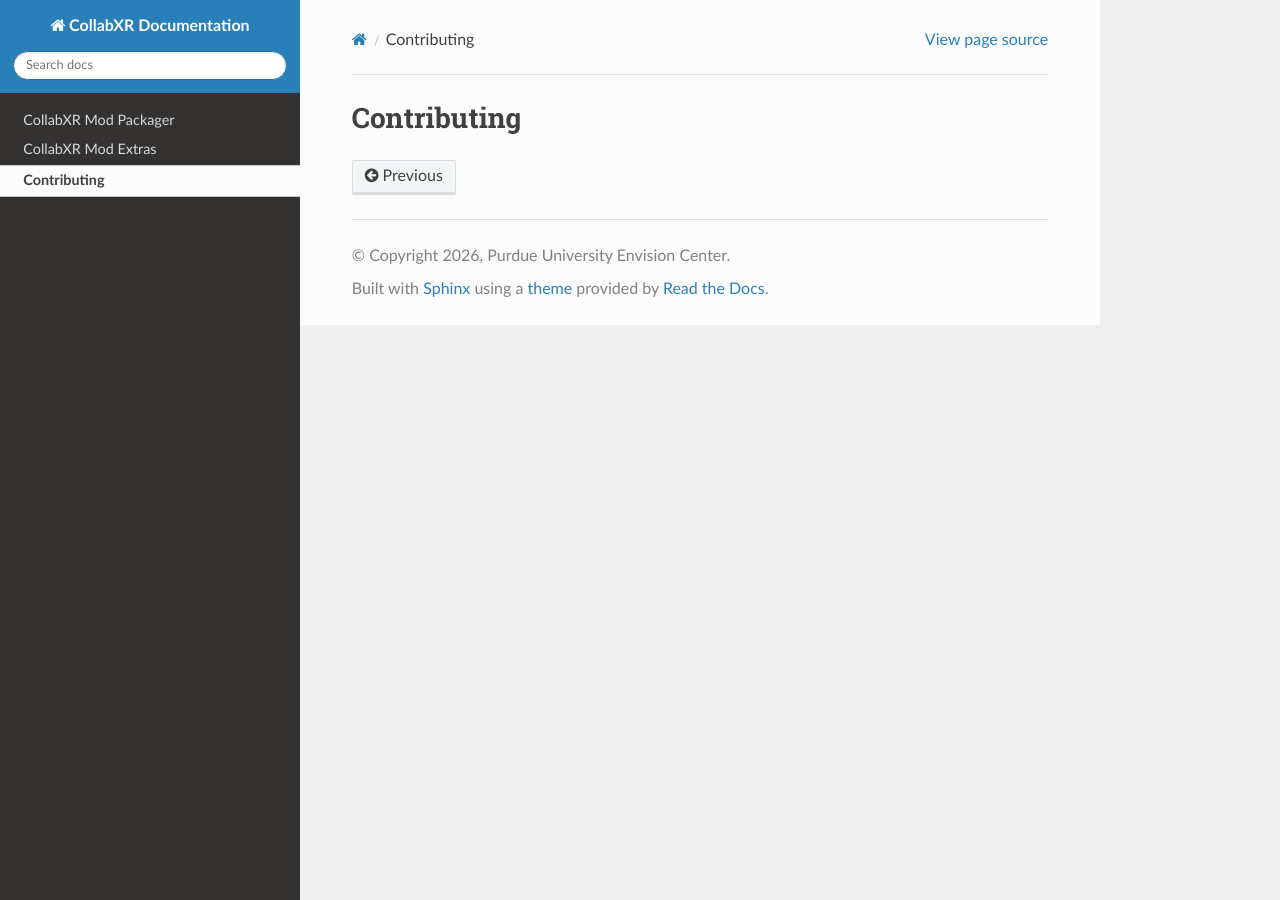
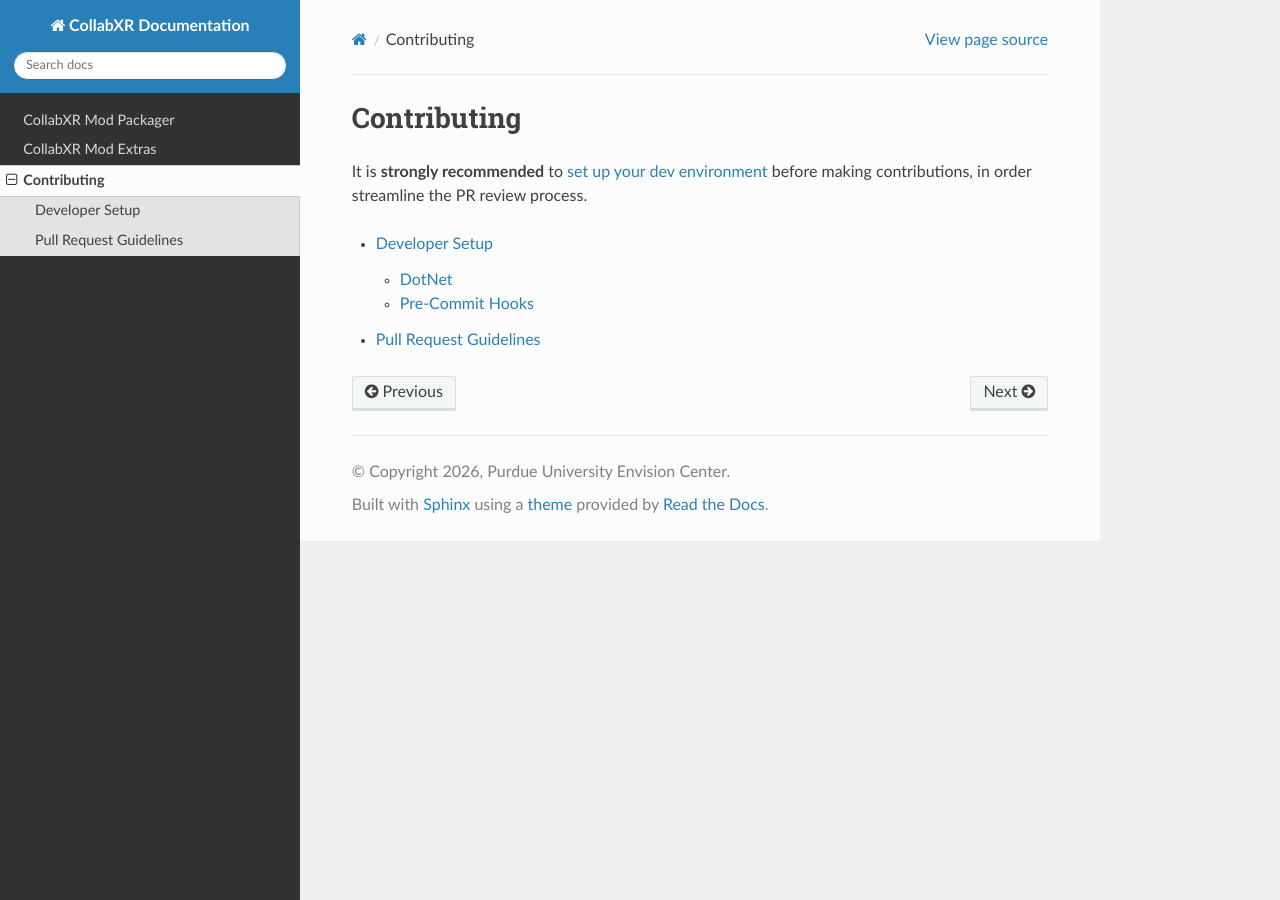
Before and after one commit to Envision-Center/CollabXR-Documentation, a Sphinx documentation site: the page built from docs/source/contribution.rst, in a window 1280 px wide. Built offline with Sphinx 7.4.7 and the Read the Docs theme 3.1.0, drawn with Linux system fonts in a browser that asks for light colours.

Commit message:
work-in-progress developer setup documentation

```diff
--- a/docs/source/contribution.rst
+++ b/docs/source/contribution.rst
@@ -1,2 +1,11 @@
 Contributing
 =========
+
+It is **strongly recommended** to `set up your dev environment`_ before making contributions, in order streamline the PR review process.
+
+.. _set up your dev environment: contribution/setup
+
+.. toctree::
+
+	contribution/setup
+	contribution/pull_requests
--- /dev/null
+++ b/docs/source/contribution/pull_requests.rst
@@ -0,0 +1,2 @@
+Pull Request Guidelines
+=================
```
Also changed, not shown: docs/source/contribution/setup.rst (added, +34 -0 lines).
